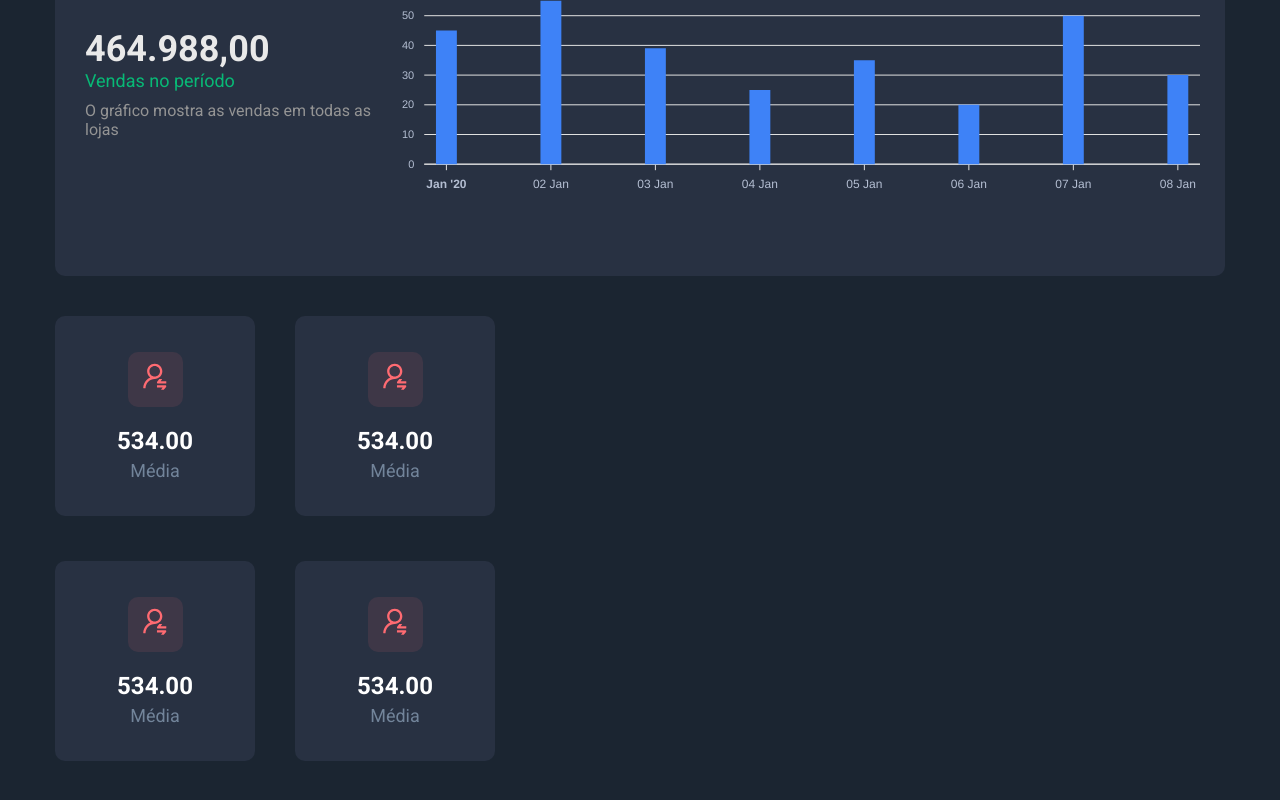
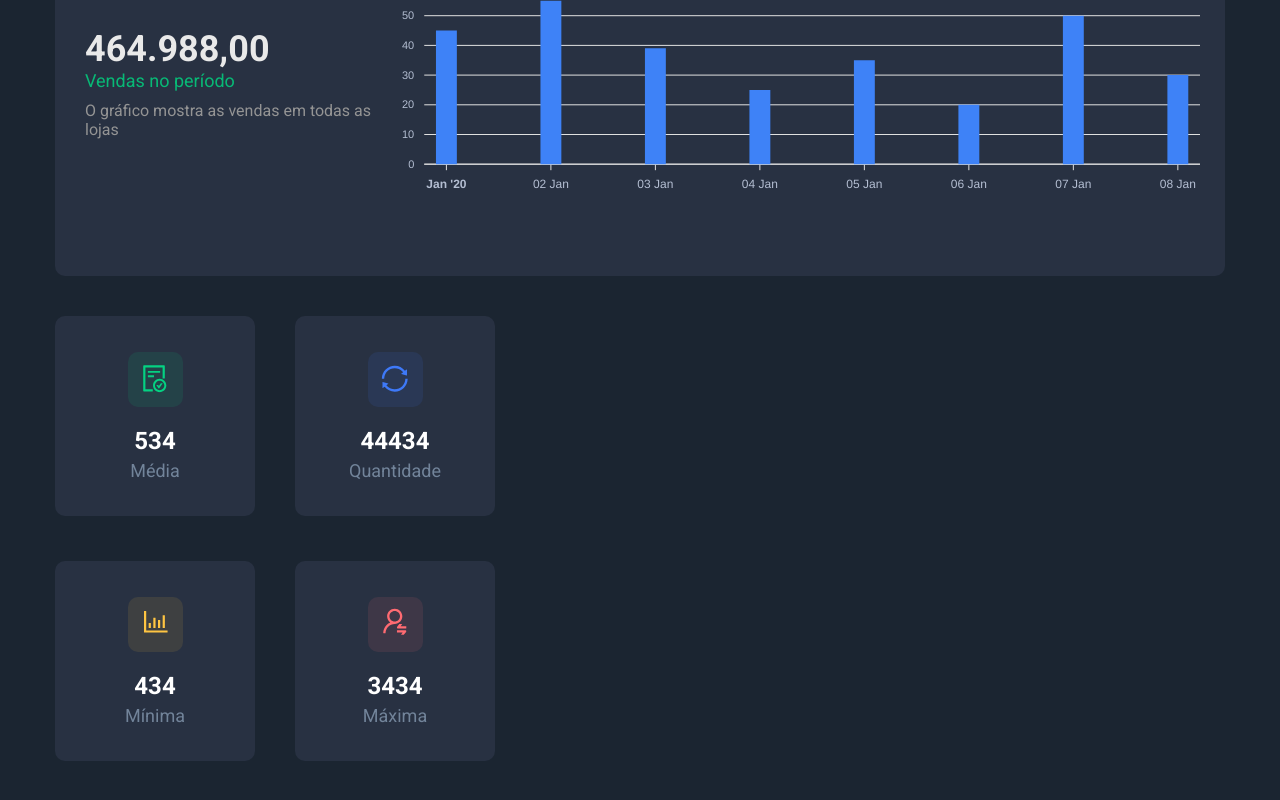
Before and after one commit to augustocesarsousa/dssales, a React (Create React App) app in the folder frontend/: page / in a window 1280 px wide. Shown: the part 344-1144 px from the top of the page. Built offline with nearby package versions, Linux system fonts and the light colour scheme.

Commit message:
Component SalesBySummary - part 3

```diff
--- a/frontend/src/components/sales-summary/index.tsx
+++ b/frontend/src/components/sales-summary/index.tsx
@@ -1,14 +1,18 @@
 import React from 'react';
+import { ReactComponent as AvatarIcon } from '../../assets/images/avatar-icon.svg';
+import { ReactComponent as BarChartIcon } from '../../assets/images/bar-chart-icon.svg';
+import { ReactComponent as DoneIcon } from '../../assets/images/done-icon.svg';
+import { ReactComponent as SyncIcon } from '../../assets/images/sync-icon.svg';
 import SalesSummaryCard from './sales-summary-card';
 import './styles.css';
 
 function SalesSummary() {
   return (
     <div className="sales-summary-container">
-      <SalesSummaryCard />
-      <SalesSummaryCard />
-      <SalesSummaryCard />
-      <SalesSummaryCard />
+      <SalesSummaryCard icon={<DoneIcon />} value={534.0} label="Média" />
+      <SalesSummaryCard icon={<SyncIcon />} value={44434} label="Quantidade" />
+      <SalesSummaryCard icon={<BarChartIcon />} value={434.0} label="Mínima" />
+      <SalesSummaryCard icon={<AvatarIcon />} value={3434.0} label="Máxima" />
     </div>
   );
 }
--- a/frontend/src/components/sales-summary/sales-summary-card.tsx
+++ b/frontend/src/components/sales-summary/sales-summary-card.tsx
@@ -1,12 +1,18 @@
-import { ReactComponent as AvatarIcon } from '../../assets/images/avatar-icon.svg';
+import React from 'react';
 import './styles.css';
 
-function SalesSummaryCard() {
+type Props = {
+  value: number;
+  label: string;
+  icon: React.ReactNode;
+};
+
+function SalesSummaryCard({ value, label, icon }: Props) {
   return (
     <div className="sales-summary-card base-card">
-      <AvatarIcon />
-      <h3 className="sales-summar-card-value">534.00</h3>
-      <span className="sales-summar-card-label">Média</span>
+      {icon}
+      <h3 className="sales-summar-card-value">{value}</h3>
+      <span className="sales-summar-card-label">{label}</span>
     </div>
   );
 }
```
